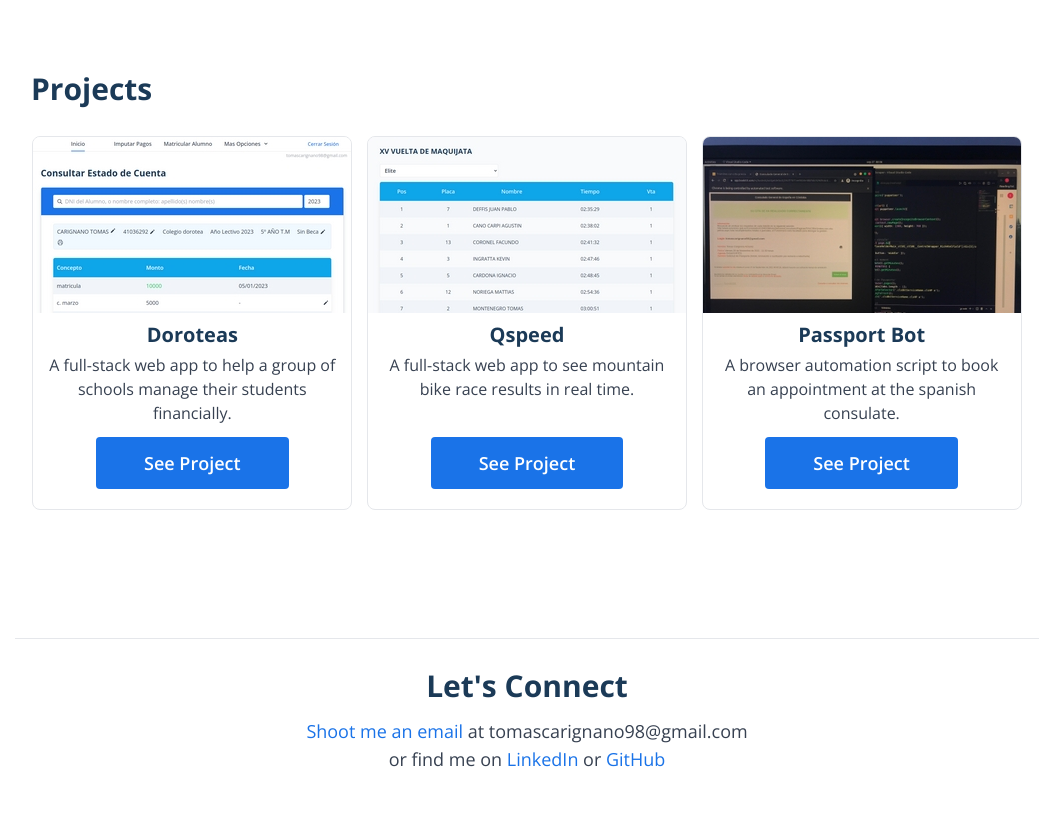
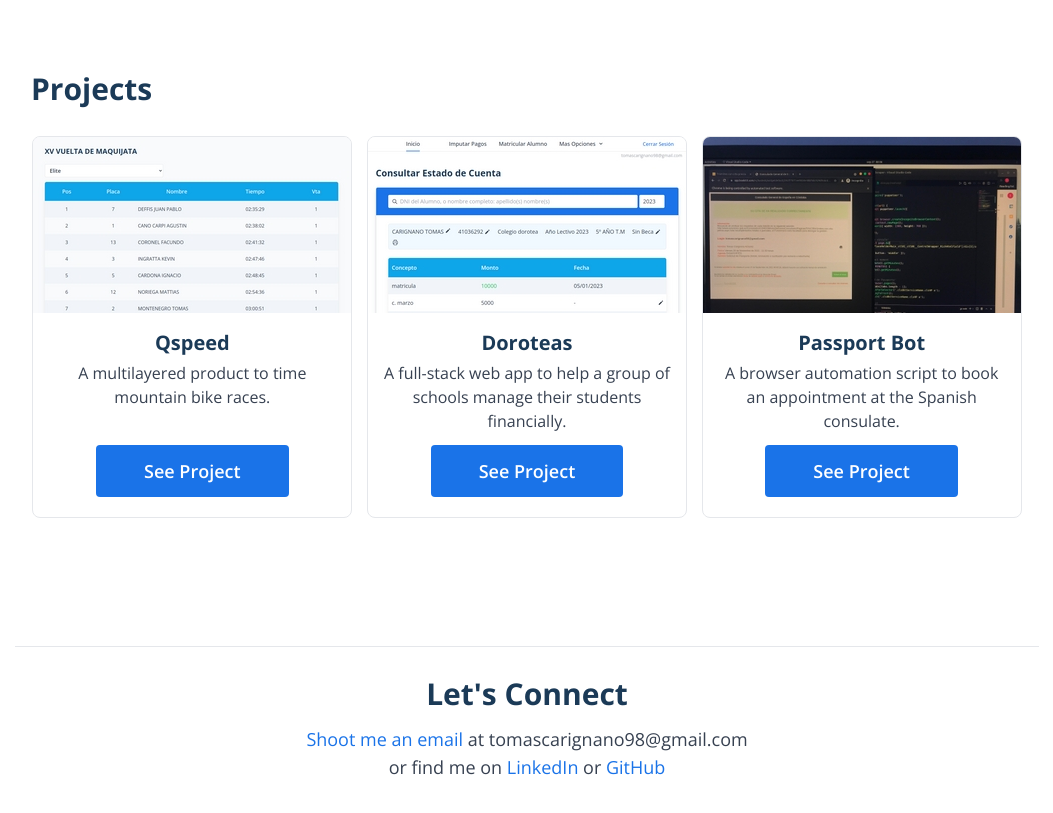
Before and after one commit to tomascarignano98/personal-site, a Next.js app: page / in a window 1280 px wide. Shown: the part 1000-1813 px from the top of the page, without its empty margins (113-1166 px from the left). Built offline with nearby package versions, Linux system fonts and the light colour scheme.

Commit message:
feat(ProjectsSection): link projects

```diff
--- a/src/components/ProjectsSection.tsx
+++ b/src/components/ProjectsSection.tsx
@@ -8,19 +8,21 @@ export default function ProjectsSection() {
       <h2 className="mb-8 text-center lg:text-left">Projects</h2>
       <div className="mx-auto flex flex-col justify-between gap-y-6 gap-x-3 lg:flex-row">
         <ProjectCard
+          title="Qspeed"
+          description="A multilayered product to time mountain bike races."
+          href="/projects/qspeed"
+          src="qspeed.png"
+        />
+        <ProjectCard
           title="Doroteas"
           description="A full-stack web app to help a group of schools manage their students financially."
-          // TODO: block student name and dni
+          href="/projects/doroteas"
           src="doroteas.png"
         />
         <ProjectCard
-          title="Qspeed"
-          description="A full-stack web app to see mountain bike race results in real time."
-          src="qspeed.png"
-        />
-        <ProjectCard
           title="Passport Bot"
-          description="A browser automation script to book an appointment at the spanish consulate."
+          description="A browser automation script to book an appointment at the Spanish consulate."
+          href="/projects/passport-bot"
           src="passport-bot.jpg"
         />
       </div>
@@ -31,15 +33,16 @@ export default function ProjectsSection() {
 interface ProjectProps {
   title: string;
   description: string;
+  href: string;
   src: string;
 }
-function ProjectCard({ title, description, src }: ProjectProps) {
+function ProjectCard({ title, description, href, src }: ProjectProps) {
   return (
     <article className="mx-auto flex w-80 flex-col justify-between overflow-hidden rounded-lg border border-gray-200 pb-5 text-center transition-transform duration-300 lg:hover:scale-105">
       <header className="w-full">
         <img
           src={src}
-          className="mb-3 h-44 w-full object-cover object-top"
+          className="mb-5 h-44 w-full object-cover object-top"
           alt={title + ' project'}
         />
         <h3 className="mb-2">{title}</h3>
@@ -48,7 +51,7 @@ function ProjectCard({ title, description, src }: ProjectProps) {
         <p className="sm:text-base">{description}</p>
       </main>
       <footer className="mt-auto">
-        <Link href="/#projects">
+        <Link href={href}>
           <Button>See Project</Button>
         </Link>
       </footer>
```
